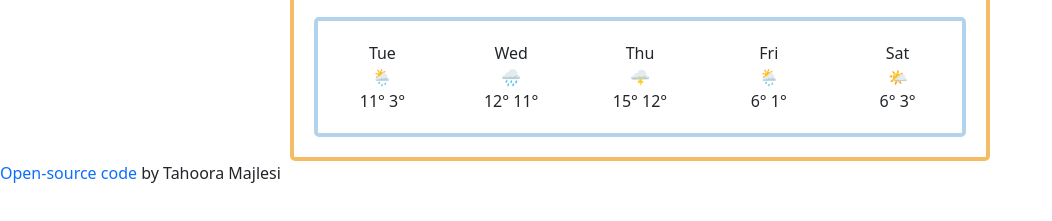
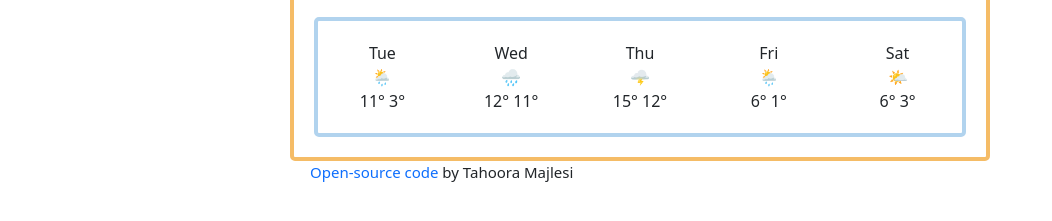
Before and after one commit to Tahoora78/Weather_app, a website built with Parcel: page index.html in a window 1280 px wide. Shown: the part 319-540 px from the top of the page, without its empty margins (0-1052 px from the left). Built offline with nearby package versions, Linux system fonts and the light colour scheme; no server answers.

Commit message:
centuring open-source link

```diff
--- a/index.html
+++ b/index.html
@@ -100,12 +100,12 @@
         </div>
       </div>
     </div>
-    <span>
+    <p class="captions">
       <a class="open_source" href="https://github.com/Tahoora78/Weather_app"
         >Open-source code</a
       >
       by Tahoora Majlesi
-    </span>
+    </p>
     <script src="src/script.js"></script>
   </body>
 </html>
--- a/src/styles.css
+++ b/src/styles.css
@@ -9,6 +9,14 @@ h1 {
   padding: 20px;
   max-width: 700px;
   border-radius: 5px;
+}
+
+.captions {
+  margin: 0 auto;
+  padding: 20px;
+  padding-top: 0;
+  max-width: 700px;
+  font-size: 15px;
 }
 
 .open_source {
```
